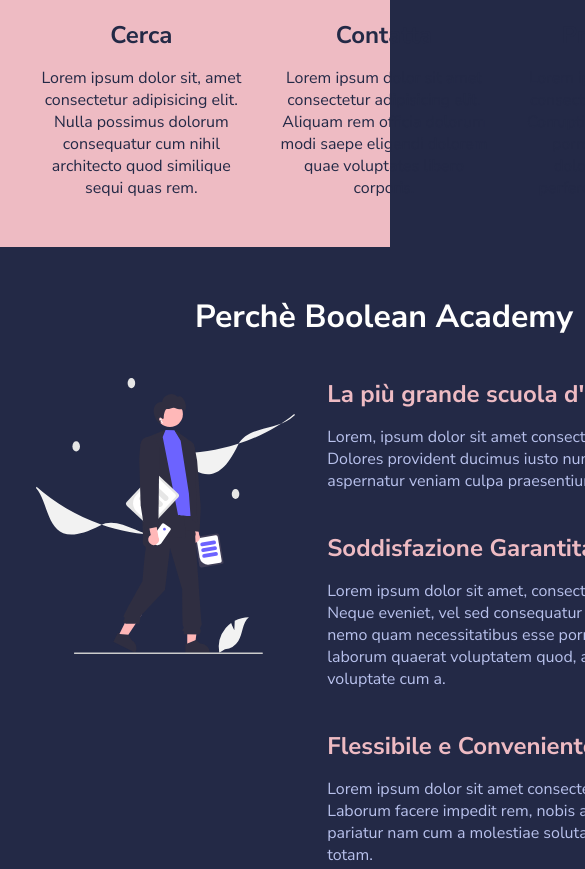
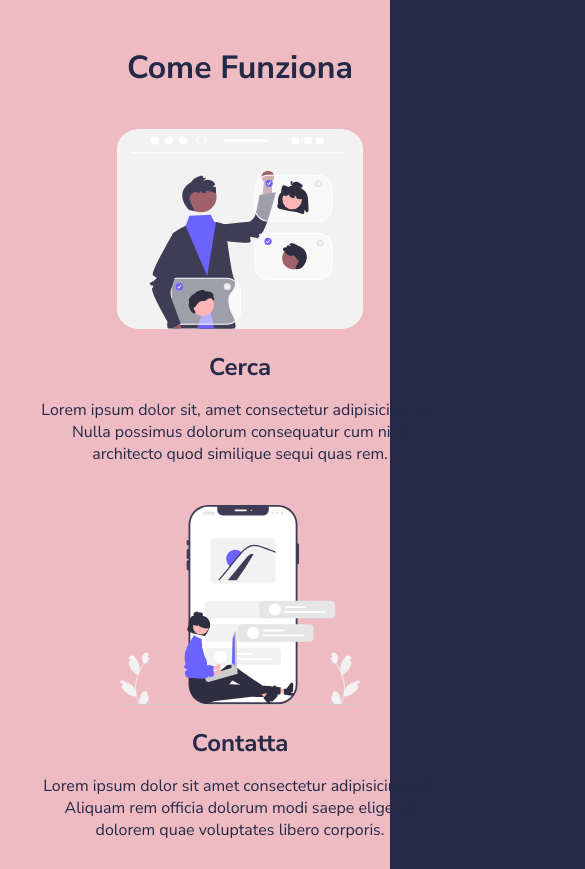
Before and after one commit to 0xbrax/html-css-resp-wannabe, a plain HTML site: page index.html in a window 390 px wide. Shown: the part 973-1842 px from the top of the page, 585 px wide, since content can reach past the window. Drawn offline with Linux system fonts and the light colour scheme.

Commit message:
Add media screen mobile 480px

```diff
--- a/css/style.css
+++ b/css/style.css
@@ -133,3 +133,30 @@
         width: 768px;
     }
 }
+
+@media screen and (max-width: 480px) {
+    .container {
+        width: 480px;
+    }
+    .row {
+        flex-direction: column;
+    }
+    h2 {
+        margin-bottom: 0;
+    }
+    .col {
+        margin-top: 2.5rem;
+    }
+    .lessons .col {
+        width: 100%;
+    }
+    .steps .col {
+        width: 100%;
+    }
+    .why-us .col-left {
+        width: 100%;
+    }
+    .why-us .col-right {
+        width: 100%;
+    }
+}
```
